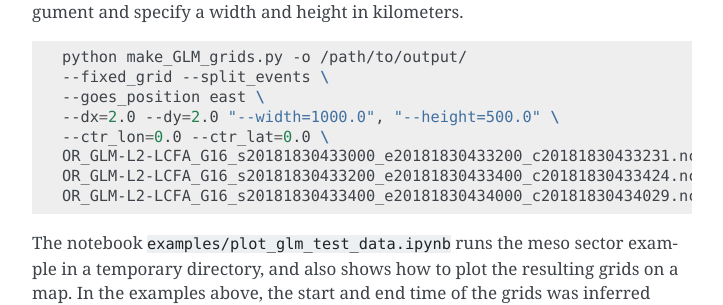
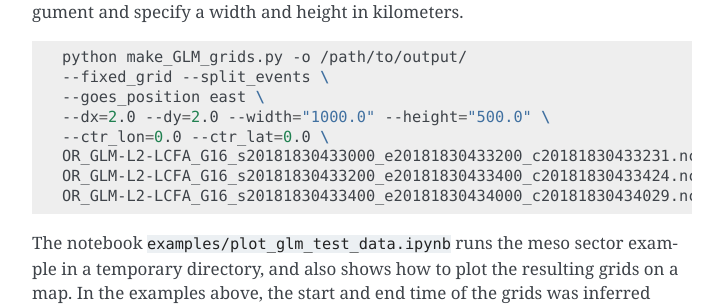
Before and after one commit to deeplycloudy/glmtools, a Sphinx documentation site: the page built from docs/index.rst, in a window 1280 px wide and 900 px high, scrolled down 2311 px. Shown: the part 152-457 px from the top of the window, without its empty margins (388-1111 px from the left). Built offline with Sphinx 7.4.7, drawn with Linux system fonts in a browser that asks for light colours; pages that are not in the unit, such as notebooks, are missing from menus.

Commit message:
Docfix: bash syntax error with custom domain
Fix to use actual bash syntax

```diff
--- a/docs/index.rst
+++ b/docs/index.rst
@@ -130,7 +130,7 @@ Finally, if you want a fully custom grid size, you can omit the ``--goes_sector`
     python make_GLM_grids.py -o /path/to/output/
     --fixed_grid --split_events \
     --goes_position east \
-    --dx=2.0 --dy=2.0 "--width=1000.0", "--height=500.0" \
+    --dx=2.0 --dy=2.0 --width="1000.0" --height="500.0" \
     --ctr_lon=0.0 --ctr_lat=0.0 \
     OR_GLM-L2-LCFA_G16_s20181830433000_e20181830433200_c20181830433231.nc \
     OR_GLM-L2-LCFA_G16_s20181830433200_e20181830433400_c20181830433424.nc \
```
